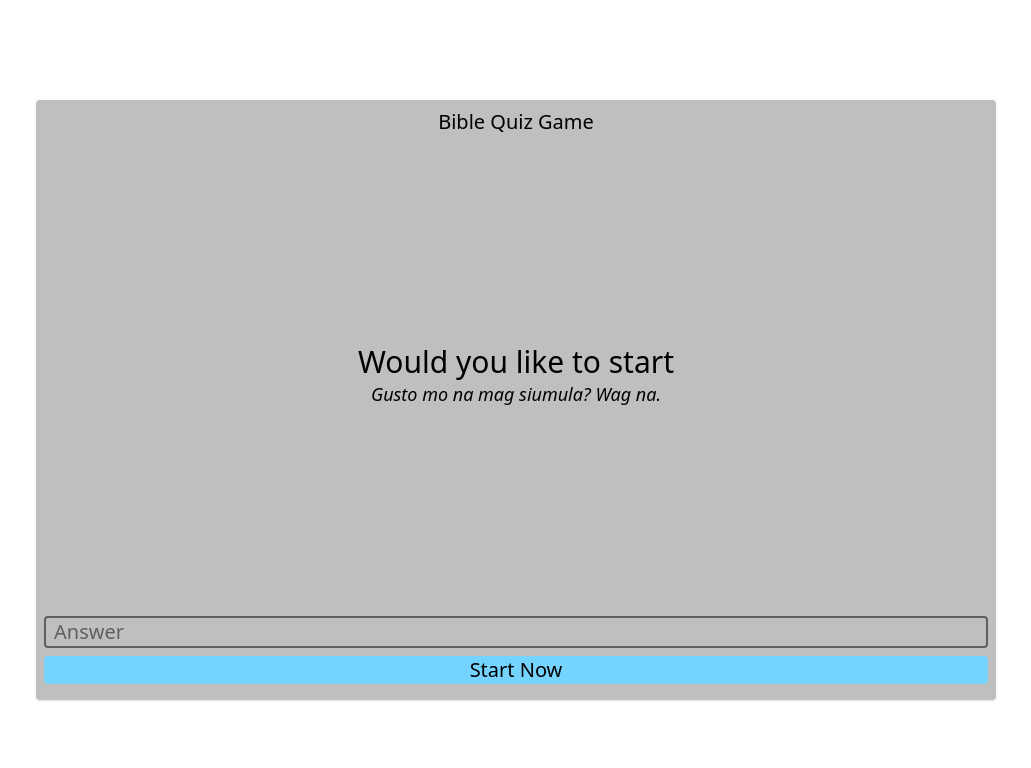
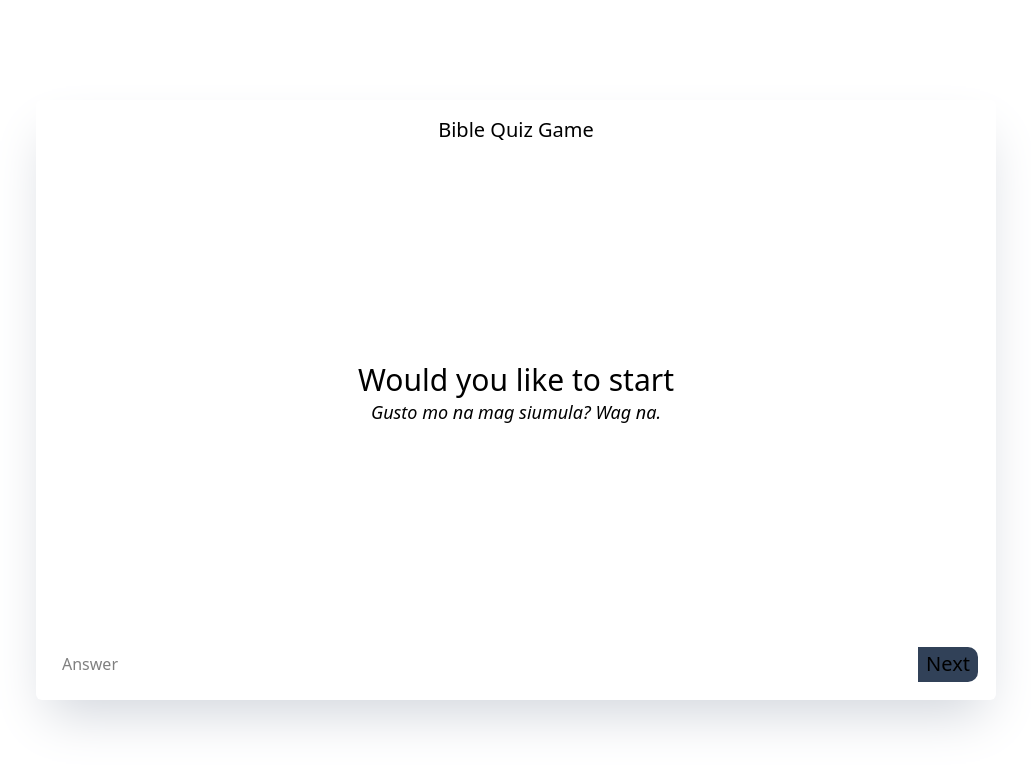
Before and after one commit to wucebrayn3/bible-quiz, a React (Vite) app: page / in a window 1280 px wide. Shown: the top 768 px of the page, without its empty margins (124-1155 px from the left). Built offline with nearby package versions, Linux system fonts and the light colour scheme; no server answers.

Commit message:
06-08-25  0:01 - @RyannKim327 [UI?]

```diff
--- a/src/App.tsx
+++ b/src/App.tsx
@@ -2,7 +2,7 @@ import Base from "./components/base";
 
 export default function App() {
   return (
-    <div className="flex justify-center items-center w-dvw h-dvh">
+    <div className="dark:bg-gray-700 flex justify-center items-center w-dvw h-dvh select-none">
       <Base />
     </div>
   );
--- a/src/components/base.tsx
+++ b/src/components/base.tsx
@@ -7,7 +7,6 @@ export default function Base() {
   const [n, setNumber] = useState<number>(-1);
   const [question, setQuestion] = useState<quiz>();
   const [qAnswer, setqAnswer] = useState("");
-  const [state, setState] = useState("Start Now");
   const [score, setScore] = useState(0);
 
   useEffect(() => {
@@ -35,7 +34,6 @@ export default function Base() {
       if (pattern.length && n === -1) {
         setNumber(0);
         setQuestion(questions[pattern[0]]);
-        setState("Answer");
       }
     }, 2500);
   }, [pattern]);
@@ -64,7 +62,7 @@ export default function Base() {
   };
 
   return (
-    <div className="flex flex-col md:w-3/4 md:h-3/4 w-full h-full rounded shadow bg-black/25 p-2">
+    <div className="flex flex-col md:w-3/4 md:h-3/4 w-full h-full dark:text-white dark:bg-slate-700 dark:shadow-slate-500 rounded-md shadow-2xl shadow-gray-300 p-4">
       <h3 className="text-center text-xl">
         {n >= 0 ? `Question #${n + 1}` : "Bible Quiz Game"}
       </h3>
@@ -76,6 +74,7 @@ export default function Base() {
           {question?.qt ?? "Gusto mo na mag siumula? Wag na."}
         </h3>
       </div>
+      <div className="flex w-full border-white border-2 border-solid rounded-xl overflow-hidden">
         <input
           value={qAnswer}
           onChange={(e: React.ChangeEvent<HTMLInputElement>) => {
@@ -86,12 +85,17 @@ export default function Base() {
               answer();
             }
           }}
-        className="border-black/50 border-2 border-solid rounded px-2 md:text-xl"
+          type="text"
+          className="px-2 md:text-md py-2 outline-none box-sizing w-full"
           placeholder="Answer"
         />
-      <button onClick={answer} className="bg-sky-300 my-2 rounded md:text-xl">
-        {state}
+        <button
+          onClick={answer}
+          className="bg-slate-700 dark:text-black dark:bg-white px-2  md:text-xl"
+        >
+          {qAnswer.length > 0 ? "Answer" : "Next"}
         </button>
+      </div>
     </div>
   );
 }
```
Lines whose indentation alone changed are shown as unchanged.
